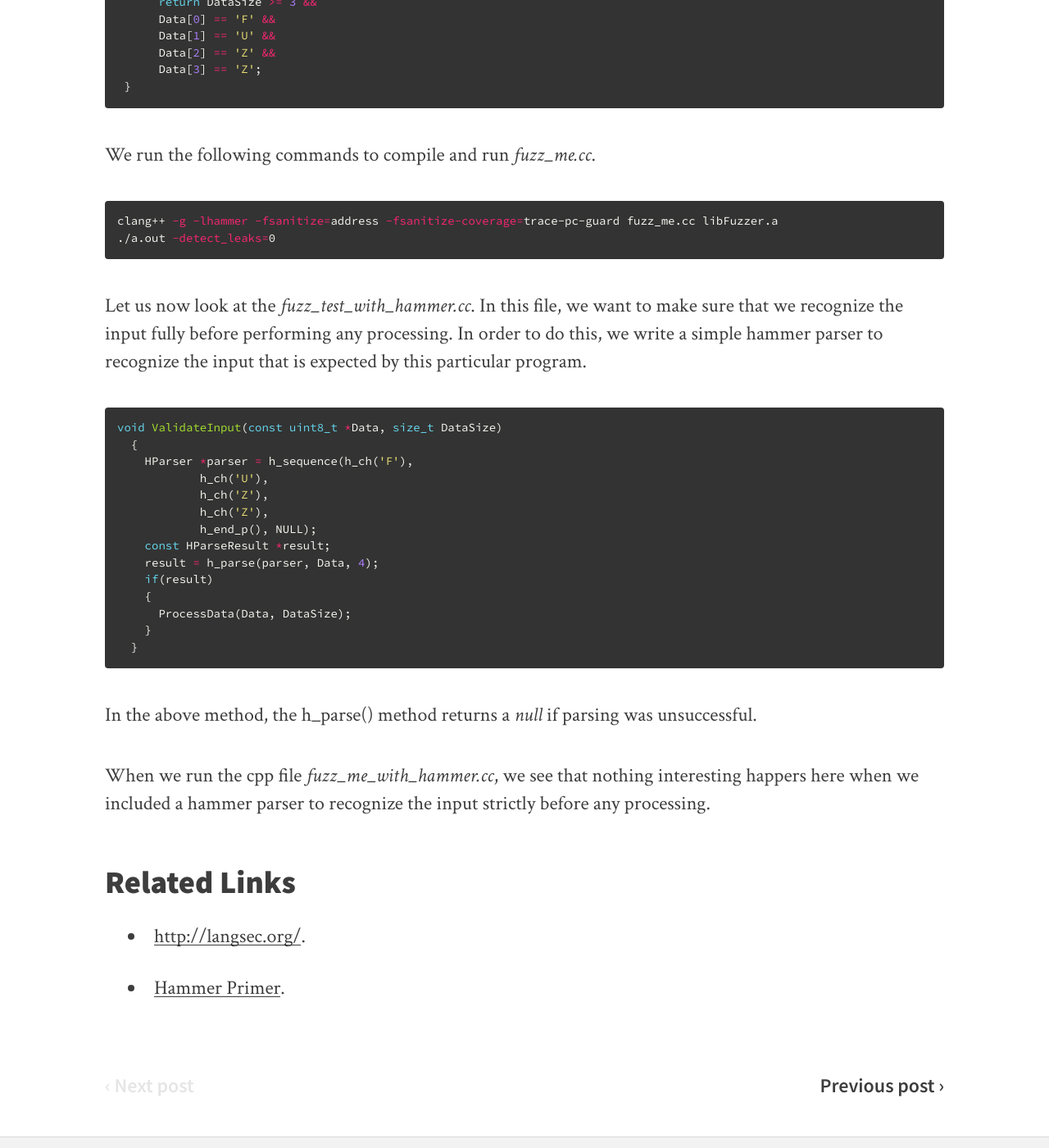
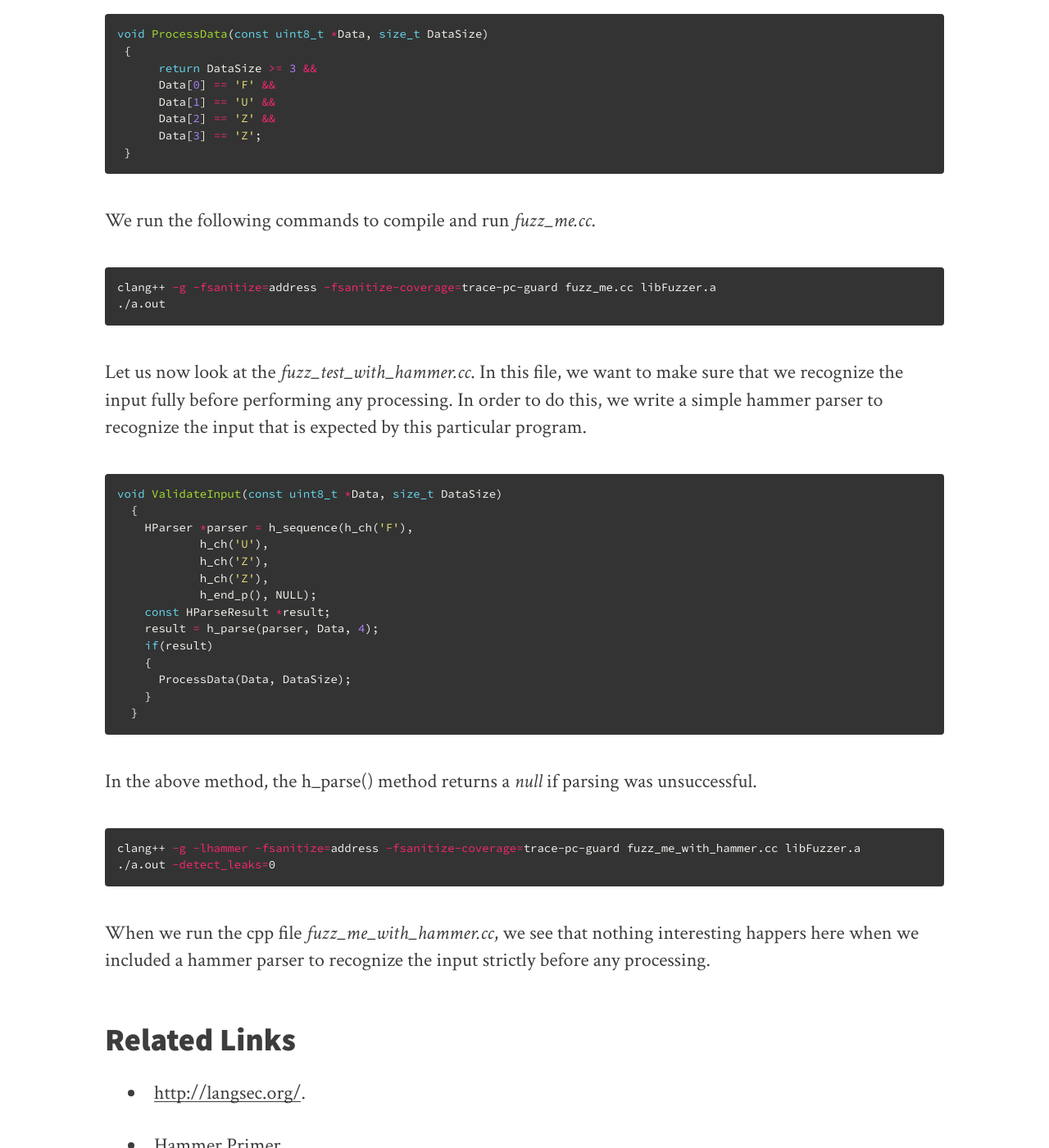
Before and after one commit to prashantbarca/prashantbarca.github.io, a Jekyll site: the page built from _posts/2017-04-20-libfuzzer.md, in a window 1280 px wide and 1400 px high, scrolled down 1520 px. Shown: the whole window at 82% size. Built offline with Jekyll 4.4.1, drawn with Linux system fonts in a browser that asks for light colours; nearby versions of some CDN libraries.

Commit message:
Libfuzzer input set

````diff
--- a/_posts/2017-04-20-libfuzzer.md
+++ b/_posts/2017-04-20-libfuzzer.md
@@ -14,7 +14,7 @@
 
 The LangSec philosophy is to completely recognize all input to conform to a formal language before performing any processing of the input. In order to achieve this, for an input, we define a parser to make sure the input conforms to the language.
 
-<img src="/pattern.png" style="width:20%;"/>
+<img src="/pattern.png" style="width:30%;"/>
 
 [libFuzzer](https://github.com/google/fuzzer-test-suite/blob/master/tutorial/libFuzzerTutorial.md) is a coverage guided fuzzing engine. In this tutorial we will see how to use libFuzzer with the Hammer parser-combinator toolkit.
 
@@ -69,6 +69,12 @@
 
 In the above method, the h_parse() method returns a _null_ if parsing was unsuccessful.
 
+
+```shell
+clang++ -g -lhammer -fsanitize=address -fsanitize-coverage=trace-pc-guard fuzz_me_with_hammer.cc libFuzzer.a
+./a.out -detect_leaks=0
+```
+
 When we run the cpp file _fuzz_me_with_hammer.cc_, we see that nothing interesting happers here when we included a hammer parser to recognize the input strictly before any processing.
 
 ## Related Links
````
Also changed, not shown: other parts of _posts/2017-04-20-libfuzzer.md (+2 -2 lines).
